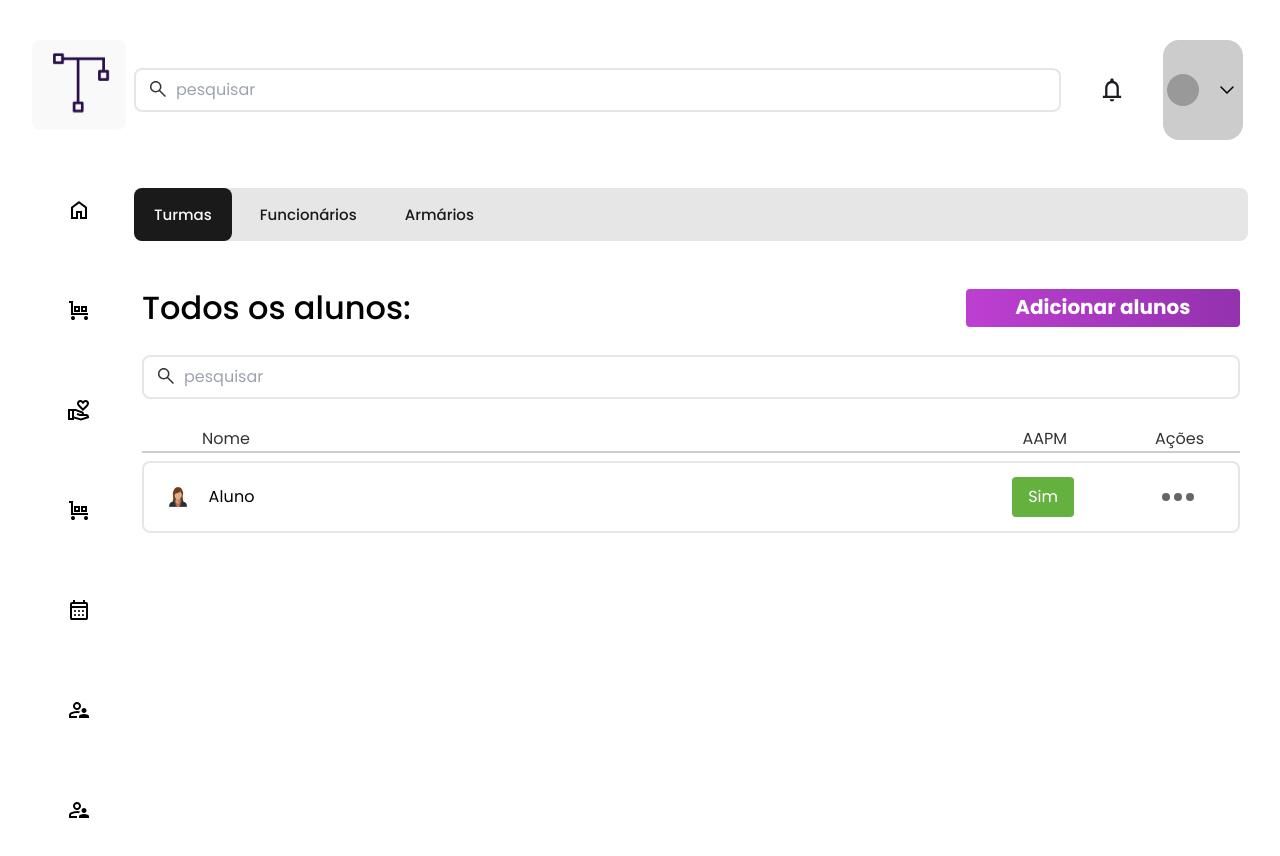
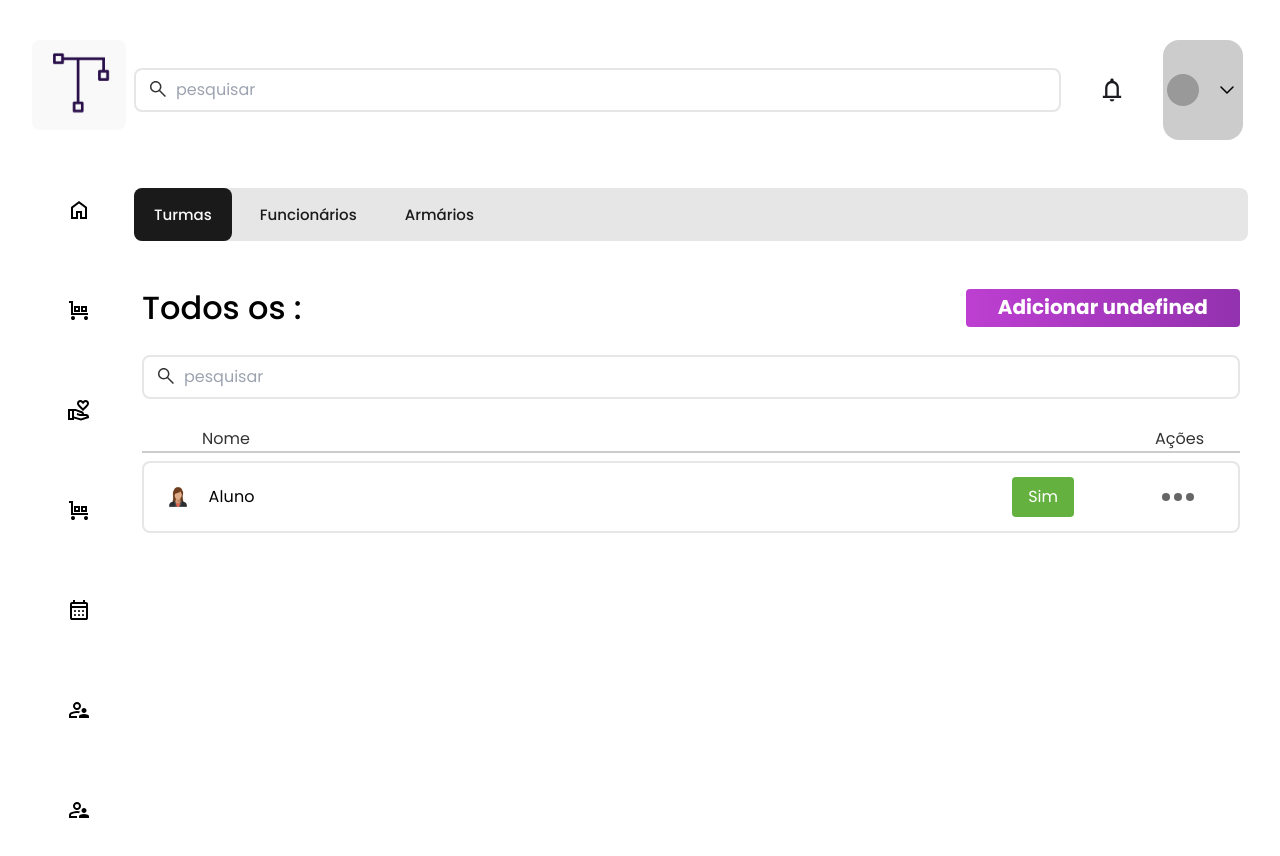
Before and after one commit to ryanNS3/PlanNexus-Front-End, a React (Vite) app: page /gestao/turmas in a window 1280 px wide. Shown: the top 856 px of the page. Built offline with nearby package versions, Linux system fonts and the light colour scheme.

Commit message:
fix: fixed user type variation

```diff
--- a/src/components/ViewTemplate/index.jsx
+++ b/src/components/ViewTemplate/index.jsx
@@ -7,12 +7,7 @@ import { SearchBar } from "../searchBar";
 import { NavBarGestao } from "../NavBarGestao";
 
 
-export function TemplateView(){
-
-    const url = window.location;
-    // vai precisar de alteração
-    const statusUser = url.pathname === "/gestao/turmas" ? "AAPM" :  "Status"
-    const typeUser = url.pathname ===  "/gestao/turmas" ? "alunos" : "funcionários"
+export function TemplateView({typeUser, statusUser, role}){
 
     return(
         <main className="grid grid-cols-10 p-2 max-w-[74.188] min-w-[23.813rem]" aria-label="conteúdo principal na tela gestão" >
@@ -31,6 +26,8 @@ export function TemplateView(){
             aria-label="informações principais sobre os usuários">
                 <p className="mx-14 px-1 fun-2 text-cinza-700" >Nome</p>
                 <div className="flex justify-between" >
+                    {/*role só vai ser aplicado para a tab de funcionário */}
+                    <p className="mx-5 px-8 fun-2 text-cinza-700" >{role}</p>
                     <p className="mx-5 px-8 fun-2 text-cinza-700" >{statusUser}</p>
                     <p className="text-center mx-5 px-4 fun-2 text-cinza-700" >Ações</p>
                 </div>
```
